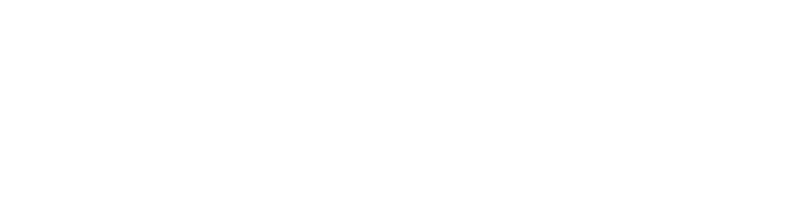
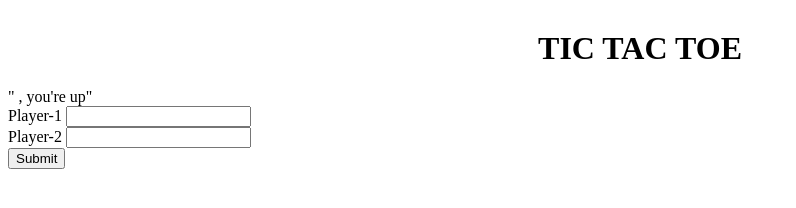
Before and after one commit to acciojob/tictactoe-TechPlundrer, a website: page main.html in a window 1280 px wide. Shown: the whole page, without its empty margins (0-796 px from the left). Drawn offline with Linux system fonts and the light colour scheme.

Commit message:
created a submission

```diff
--- a/main.html
+++ b/main.html
@@ -7,6 +7,18 @@
 </head>
 
 <body>
+	<div class="container">
+		<h1 >TIC TAC TOE</h1>
+		<div class="message">" , you're up"</div>
+
+		<label class="player" >Player-1</label>
+		<input type="text" id="player-1">
+		<br>
+		<label class="player">Player-2</label>
+		<input type="text" id="player-2">
+		<br>
+		<button type="submit" id="submit">Submit</button>
+	</div>
 	<!-- the entire body must be written by student -->
     <script type="text/javascript" src="./script.js">
 </script>
--- a/styles.css
+++ b/styles.css
@@ -1 +1,15 @@
 /*  your css code here. If applicable */
+.body {
+	height: 500vh;
+	width: 500vb;
+}
+.container {
+	margin-top: 30px;
+}
+h1 {
+	text-align: center;
+	font-style: fantasy;
+}
+.player {
+	text-align: center;
+}
```
